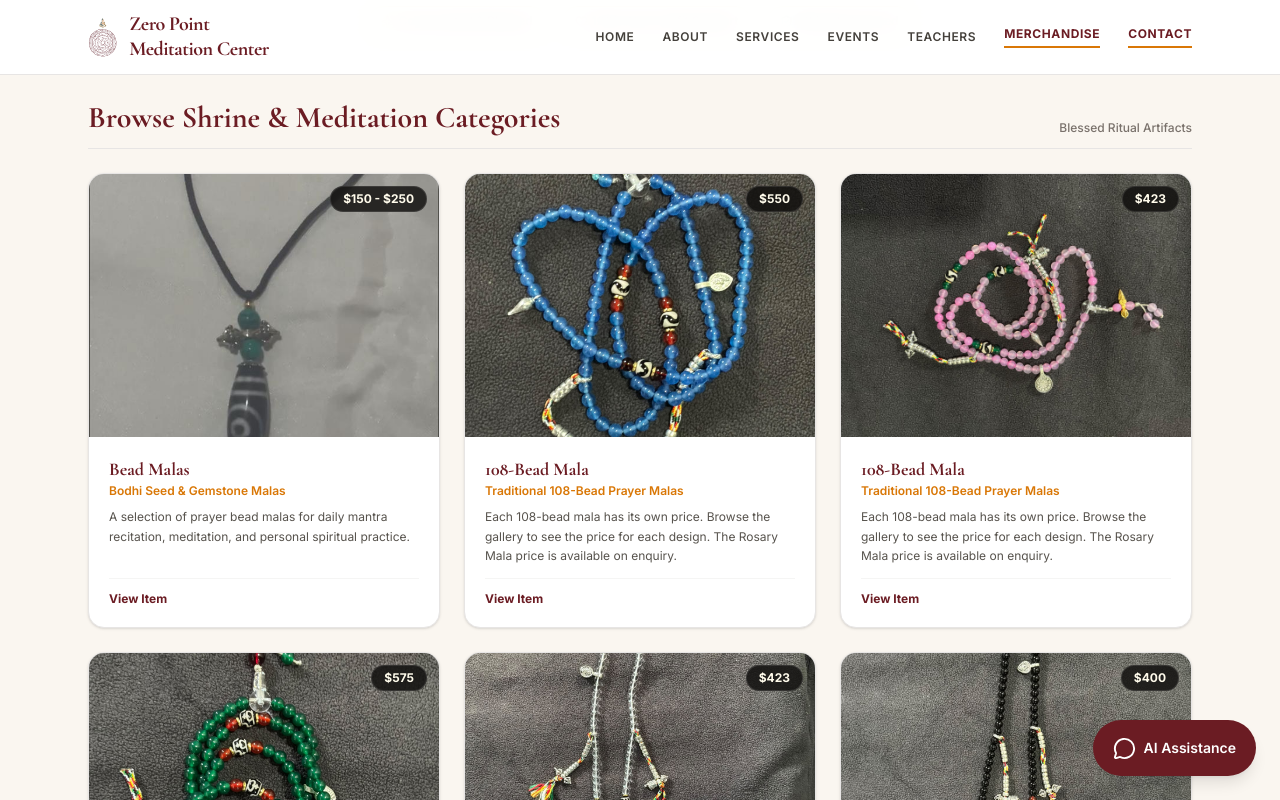
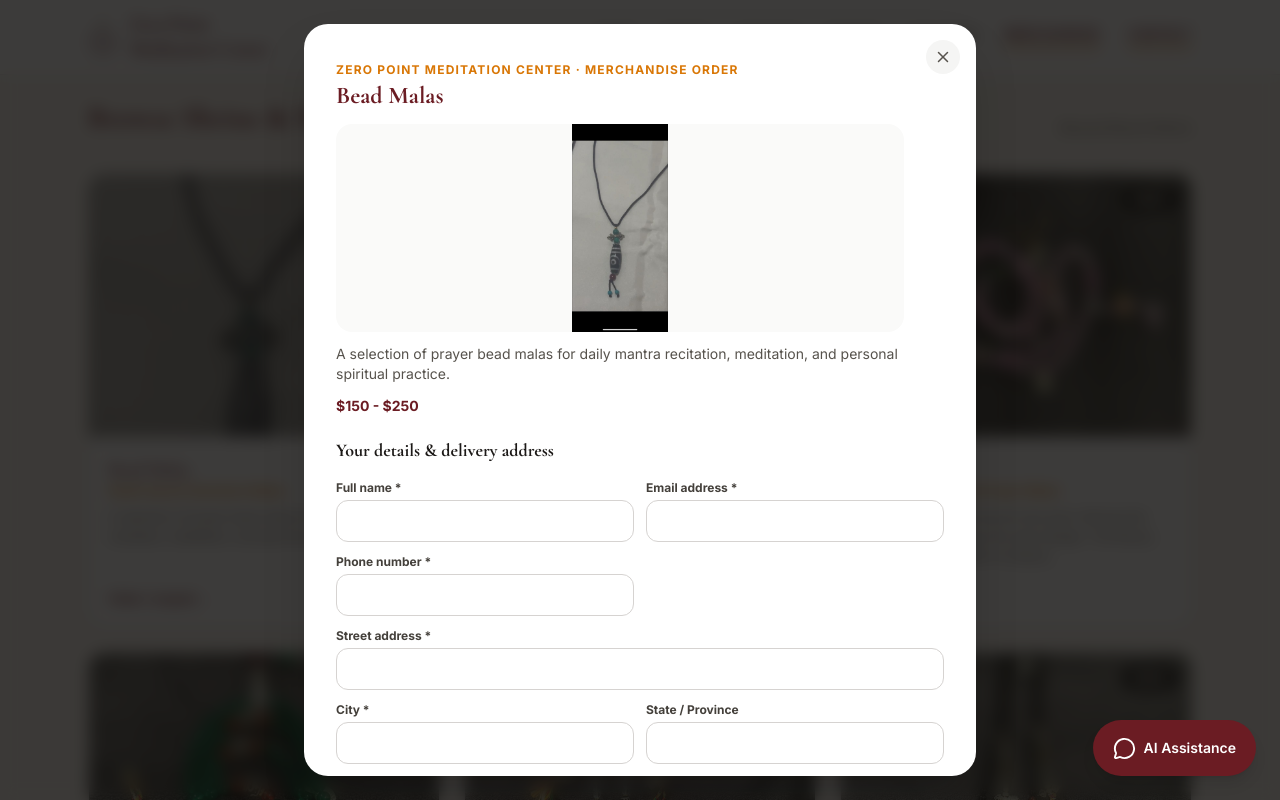
Before and after one commit to sherpaten/Zero-Point-Meditation-Center, a React (Vite) app in the folder zero-point-meditation/: page /merchandise in a window 1280 px wide. Both pictures are taken after a click on the element 264 px from the left and 841 px from the top of the page. Shown: the part 441-1241 px from the top of the page. Built offline with nearby package versions, Linux system fonts and the light colour scheme.

Commit message:
Add merchandise Zelle order enquiry modal

```diff
--- a/zero-point-meditation/src/pages/Merchandise.jsx
+++ b/zero-point-meditation/src/pages/Merchandise.jsx
@@ -156,6 +156,9 @@ const reviews = [
 export default function Merchandise() {
   const [selectedItem, setSelectedItem] = useState(null);
   const [orderSent, setOrderSent] = useState(false);
+  const [orderSubmitting, setOrderSubmitting] = useState(false);
+  const [orderError, setOrderError] = useState('');
+  const [orderForm, setOrderForm] = useState({ name: '', email: '', phone: '', address: '', city: '', region: '', postalCode: '', country: '' });
 
   return (
 
@@ -221,8 +224,8 @@ export default function Merchandise() {
               transition={{ duration: 0.4, delay: index * 0.08 }}
               whileHover={{ y: -6 }}
               key={item.id}
-              onClick={() => { if (item.parentCategoryId === 'modern-art') { setSelectedItem(item); setOrderSent(false); } }}
-              className={`bg-white rounded-2xl border border-stone-200 overflow-hidden shadow-sm hover:shadow-xl transition-all group flex flex-col ${item.parentCategoryId === 'modern-art' ? 'cursor-pointer' : 'cursor-default'}`}
+              onClick={() => { setSelectedItem(item); setOrderSent(false); setOrderError(''); }}
+              className={`bg-white rounded-2xl border border-stone-200 overflow-hidden shadow-sm hover:shadow-xl transition-all group flex flex-col cursor-pointer`}
             >
 
               <div className={`relative aspect-[4/3] overflow-hidden ${'bg-stone-100'}`}>
@@ -255,7 +258,7 @@ export default function Merchandise() {
                 </div>
                 <div className="pt-3 border-t border-stone-100 flex items-center justify-between text-xs">
                   <span className="font-bold text-buddhist-burgundy group-hover:underline flex items-center gap-1">
-                    {item.parentCategoryId === 'modern-art' ? 'View Artwork & Enquire →' : 'View Item'}
+                    Order / enquire →
                   </span>
                 </div>
               </div>
@@ -373,69 +376,64 @@ export default function Merchandise() {
         </div>
       </div>
 
-      {/* Inquiry Modal */}
+      {/* Merchandise order and Zelle enquiry modal */}
       <AnimatePresence>
         {selectedItem && (
-          <motion.div
-            initial={{ opacity: 0 }}
-            animate={{ opacity: 1 }}
-            exit={{ opacity: 0 }}
-            onClick={() => { setSelectedItem(null); setOrderSent(false); }}
-            className="fixed inset-0 z-50 bg-stone-950/80 backdrop-blur-sm flex items-center justify-center p-4"
-          >
-            <motion.div
-              initial={{ scale: 0.9, opacity: 0 }}
-              animate={{ scale: 1, opacity: 1 }}
-              exit={{ scale: 0.9, opacity: 0 }}
-              onClick={(e) => e.stopPropagation()}
-              className="bg-white rounded-3xl max-w-2xl w-full max-h-[90vh] overflow-y-auto p-6 sm:p-8 space-y-5 shadow-2xl relative border border-stone-200"
-            >
-              <button
-                onClick={() => { setSelectedItem(null); setOrderSent(false); }}
-                className="absolute top-4 right-4 bg-stone-100 hover:bg-stone-200 p-2 rounded-full transition-colors text-stone-600"
-              >
-                <X size={18} />
-              </button>
-
-              {!orderSent ? (
-                <>
-                  <div className="space-y-3">
-                    <span className="text-buddhist-gold font-bold text-xs uppercase tracking-widest">Modern Art · Order Enquiry</span>
-                    <h3 className="font-serif text-2xl font-bold text-buddhist-burgundy">{selectedItem.name}</h3>
-                    <motion.img src={selectedItem.image} alt={selectedItem.name} initial={{ opacity: 0, scale: 0.92 }} animate={{ opacity: 1, scale: 1 }} transition={{ duration: 0.45, ease: 'easeOut' }} className="w-full max-h-64 object-contain rounded-2xl bg-stone-50" />
-                    <p className="text-stone-600 text-xs">{selectedItem.description}</p>
+          <motion.div initial={{ opacity: 0 }} animate={{ opacity: 1 }} exit={{ opacity: 0 }}
+            onClick={() => { if (!orderSubmitting) setSelectedItem(null); }}
+            className="fixed inset-0 z-[100] bg-stone-950/80 backdrop-blur-sm flex items-center justify-center p-3 sm:p-6">
+            <motion.section role="dialog" aria-modal="true" aria-labelledby="merch-order-title"
+              initial={{ scale: 0.96, opacity: 0 }} animate={{ scale: 1, opacity: 1 }} exit={{ scale: 0.96, opacity: 0 }}
+              onClick={e => e.stopPropagation()}
+              className="bg-white rounded-3xl max-w-2xl w-full max-h-[94vh] overflow-y-auto p-5 sm:p-8 space-y-5 shadow-2xl relative">
+              <button type="button" onClick={() => setSelectedItem(null)} aria-label="Close order form"
+                className="absolute top-4 right-4 bg-stone-100 hover:bg-stone-200 p-2 rounded-full text-stone-600"><X size={18}/></button>
+              {!orderSent ? <>
+                <div className="space-y-3 pr-10">
+                  <span className="text-buddhist-gold font-bold text-xs uppercase tracking-widest">Zero Point Meditation Center · Merchandise order</span>
+                  <h3 id="merch-order-title" className="font-serif text-2xl font-bold text-buddhist-burgundy">{selectedItem.name}</h3>
+                  <img src={selectedItem.image} alt={selectedItem.name} className="w-full max-h-52 object-contain rounded-2xl bg-stone-50"/>
+                  <p className="text-sm text-stone-600">{selectedItem.description}</p>
                   <p className="text-sm font-bold text-buddhist-burgundy">{selectedItem.price}</p>
                 </div>
-                  <form onSubmit={(e) => e.preventDefault()} className="space-y-3 pt-2">
-                    <h4 className="font-serif text-lg font-bold text-stone-900">Shipping details</h4>
+                <form className="space-y-4" onSubmit={async e => {
+                  e.preventDefault(); setOrderSubmitting(true); setOrderError('');
+                  try {
+                    const response = await fetch('/api/merchandise', { method: 'POST', headers: { 'Content-Type': 'application/json' },
+                      body: JSON.stringify({ product: selectedItem.name, price: selectedItem.price, name: orderForm.name, email: orderForm.email, phone: orderForm.phone, address: orderForm.address, city: orderForm.city, region: orderForm.region, postalCode: orderForm.postalCode, country: orderForm.country, paymentMethod: 'zelle' }) });
+                    const result = await response.json().catch(() => ({}));
+                    if (!response.ok) throw new Error(result.error || 'We could not send your order enquiry. Please try again.');
+                    setOrderSent(true);
+                    setOrderForm({ name: '', email: '', phone: '', address: '', city: '', region: '', postalCode: '', country: '' });
+                  } catch (err) { setOrderError(err.message || 'Unable to submit your order. Please try again.'); }
+                  finally { setOrderSubmitting(false); }
+                }}>
+                  <h4 className="font-serif text-lg font-bold text-stone-900">Your details & delivery address</h4>
                   <div className="grid sm:grid-cols-2 gap-3">
-                      <div><label className="block text-xs font-bold text-stone-700 mb-1">Full name</label><input type="text" required placeholder="Your full name" className="w-full text-xs p-3 rounded-xl border border-stone-300 focus:outline-none focus:ring-2 focus:ring-buddhist-burgundy" /></div>
-                      <div><label className="block text-xs font-bold text-stone-700 mb-1">Email address</label><input type="email" required placeholder="you@example.com" className="w-full text-xs p-3 rounded-xl border border-stone-300 focus:outline-none focus:ring-2 focus:ring-buddhist-burgundy" /></div>
-                      <div><label className="block text-xs font-bold text-stone-700 mb-1">Phone number</label><input type="tel" required placeholder="Including country code" className="w-full text-xs p-3 rounded-xl border border-stone-300 focus:outline-none focus:ring-2 focus:ring-buddhist-burgundy" /></div>
-                      <div><label className="block text-xs font-bold text-stone-700 mb-1">Country</label><input type="text" required placeholder="Country" className="w-full text-xs p-3 rounded-xl border border-stone-300 focus:outline-none focus:ring-2 focus:ring-buddhist-burgundy" /></div>
-                    </div>
-                    <div><label className="block text-xs font-bold text-stone-700 mb-1">Street address</label><input type="text" required placeholder="Street address and apartment/unit" className="w-full text-xs p-3 rounded-xl border border-stone-300 focus:outline-none focus:ring-2 focus:ring-buddhist-burgundy" /></div>
-                    <div className="grid sm:grid-cols-3 gap-3">
-                      <div><label className="block text-xs font-bold text-stone-700 mb-1">City</label><input type="text" required placeholder="City" className="w-full text-xs p-3 rounded-xl border border-stone-300 focus:outline-none focus:ring-2 focus:ring-buddhist-burgundy" /></div>
-                      <div><label className="block text-xs font-bold text-stone-700 mb-1">State / Province</label><input type="text" placeholder="State / Province" className="w-full text-xs p-3 rounded-xl border border-stone-300 focus:outline-none focus:ring-2 focus:ring-buddhist-burgundy" /></div>
-                      <div><label className="block text-xs font-bold text-stone-700 mb-1">Postal code</label><input type="text" placeholder="Postal code" className="w-full text-xs p-3 rounded-xl border border-stone-300 focus:outline-none focus:ring-2 focus:ring-buddhist-burgundy" /></div>
+                    <label className="text-xs font-bold text-stone-700">Full name *<input required maxLength="120" autoComplete="name" value={orderForm.name} onChange={e=>setOrderForm(v=>({...v,name:e.target.value}))} className="mt-1 w-full p-3 rounded-xl border border-stone-300 font-normal"/></label>
+                    <label className="text-xs font-bold text-stone-700">Email address *<input required type="email" maxLength="254" autoComplete="email" value={orderForm.email} onChange={e=>setOrderForm(v=>({...v,email:e.target.value}))} className="mt-1 w-full p-3 rounded-xl border border-stone-300 font-normal"/></label>
+                    <label className="text-xs font-bold text-stone-700">Phone number *<input required type="tel" maxLength="40" autoComplete="tel" value={orderForm.phone} onChange={e=>setOrderForm(v=>({...v,phone:e.target.value}))} className="mt-1 w-full p-3 rounded-xl border border-stone-300 font-normal"/></label>
+                    <label className="text-xs font-bold text-stone-700 sm:col-span-2">Street address *<input required maxLength="180" autoComplete="street-address" value={orderForm.address} onChange={e=>setOrderForm(v=>({...v,address:e.target.value}))} className="mt-1 w-full p-3 rounded-xl border border-stone-300 font-normal"/></label>
+                    <label className="text-xs font-bold text-stone-700">City *<input required maxLength="100" autoComplete="address-level2" value={orderForm.city} onChange={e=>setOrderForm(v=>({...v,city:e.target.value}))} className="mt-1 w-full p-3 rounded-xl border border-stone-300 font-normal"/></label>
+                    <label className="text-xs font-bold text-stone-700">State / Province<input maxLength="100" autoComplete="address-level1" value={orderForm.region} onChange={e=>setOrderForm(v=>({...v,region:e.target.value}))} className="mt-1 w-full p-3 rounded-xl border border-stone-300 font-normal"/></label>
+                    <label className="text-xs font-bold text-stone-700">Postal code<input maxLength="30" autoComplete="postal-code" value={orderForm.postalCode} onChange={e=>setOrderForm(v=>({...v,postalCode:e.target.value}))} className="mt-1 w-full p-3 rounded-xl border border-stone-300 font-normal"/></label>
+                    <label className="text-xs font-bold text-stone-700">Country *<input required maxLength="100" autoComplete="country-name" value={orderForm.country} onChange={e=>setOrderForm(v=>({...v,country:e.target.value}))} className="mt-1 w-full p-3 rounded-xl border border-stone-300 font-normal"/></label>
                   </div>
                   <div className="rounded-2xl border border-amber-200 bg-amber-50 p-4 space-y-2">
-                      <div className="flex items-center gap-2 text-buddhist-burgundy font-bold text-sm"><ShieldCheck size={17} /> Payment by Zelle</div>
-                      <p className="text-xs text-stone-700 leading-relaxed">Zelle recipient details are awaiting confirmation from the centre. They will be added here once the authorised recipient information is provided. Please do not send payment to an unverified account.</p>
-                      <p className="text-xs text-stone-600">Artwork pricing and shipping costs will be confirmed by the centre before payment.</p>
+                    <div className="flex items-center gap-2 text-buddhist-burgundy font-bold text-sm"><ShieldCheck size={17}/> Payment method: Zelle</div>
+                    <p className="text-xs text-stone-700 leading-relaxed">After we receive your order, the centre will confirm availability, final price and shipping, then email you the authorised Zelle payment details. Please do not send payment before receiving that email.</p>
                   </div>
-                    <button type="button" disabled className="w-full py-3.5 bg-stone-300 text-stone-600 font-bold rounded-xl text-xs uppercase tracking-wider cursor-not-allowed">Checkout activation pending</button>
-                    <p className="text-[11px] text-stone-500 text-center">Order submission will be enabled after the centre confirms its Zelle recipient and secure order-processing details. No payment is collected on this page yet.</p>
+                  {orderError && <p role="alert" className="rounded-xl bg-red-50 border border-red-200 p-3 text-sm text-red-800">{orderError}</p>}
+                  <button type="submit" disabled={orderSubmitting} className="w-full py-3.5 bg-buddhist-burgundy hover:opacity-90 disabled:opacity-60 text-white font-bold rounded-xl text-sm">{orderSubmitting ? 'Sending order…' : 'Submit order enquiry'}</button>
+                  <p className="text-[11px] text-stone-500 text-center">This submits an order enquiry only. No payment is collected and your order is not confirmed until the centre contacts you.</p>
                 </form>
-                </>
-              ) : (
-                <div className="py-8 text-center space-y-4">
-                  <h3 className="font-serif text-2xl font-bold text-stone-900">Checkout setup pending</h3>
-                  <p className="text-stone-600 text-xs max-w-xs mx-auto">Please contact the centre to confirm artwork availability, pricing and shipping.</p>
-                </div>
-              )}
-            </motion.div>
+              </> : <div className="py-10 text-center space-y-4">
+                <CheckCircle size={42} className="mx-auto text-emerald-600"/>
+                <h3 className="font-serif text-2xl font-bold text-stone-900">Order enquiry received</h3>
+                <p className="text-stone-600 text-sm max-w-md mx-auto">Thank you. The centre has received your order details. We’ll email you to confirm availability, shipping and the Zelle payment instructions. No payment has been taken.</p>
+                <button type="button" onClick={()=>{setSelectedItem(null);setOrderSent(false);}} className="px-6 py-3 rounded-xl bg-buddhist-burgundy text-white font-semibold">Close</button>
+              </div>}
+            </motion.section>
           </motion.div>
         )}
       </AnimatePresence>
```
Lines whose indentation alone changed are shown as unchanged.
